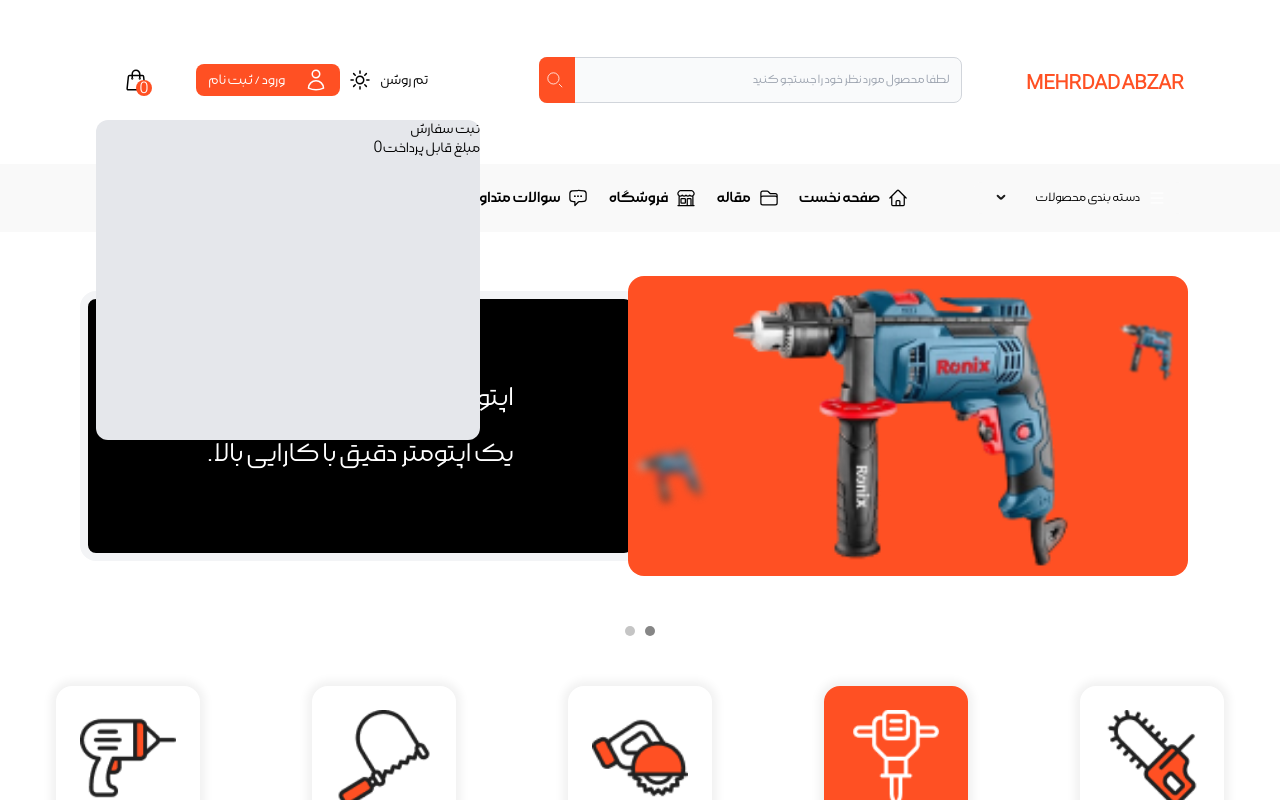
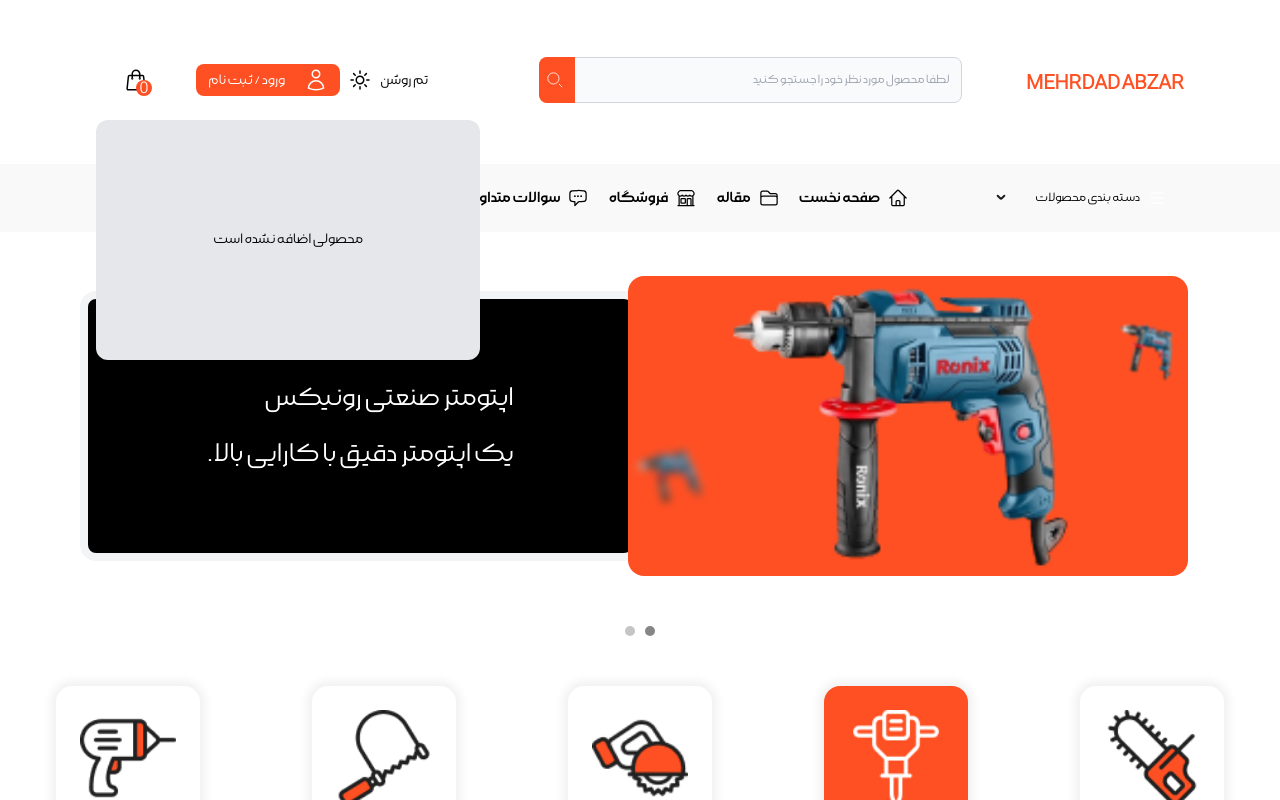
Before and after one commit to mehrdadosouli/abzar_osouli, a React (Vite) app: page / in a window 1280 px wide. Both pictures are taken after a click on the icon 136 px from the left and 80 px from the top of the page. Shown: the top 800 px of the page. Built offline with nearby package versions, Linux system fonts and the light colour scheme.

Commit message:
set ternery operator for basket and fix code

```diff
--- a/src/components/header/HeaderTop.jsx
+++ b/src/components/header/HeaderTop.jsx
@@ -2,8 +2,8 @@
 import { theme } from '../../utils/theme';
 import MoonIcon from "../../../public/photo/MoonIcon";
 import SunIcon from "../../../public/photo/SunIcon";
-import { useSelector , useDispatch } from "react-redux";
-import { selectCategory, selectSumCountity,selectCheckout } from "../../redux/features/Products/productSlice";
+import { useSelector, useDispatch } from "react-redux";
+import { selectCategory, selectSumCountity, selectCheckout } from "../../redux/features/Products/productSlice";
 import { useState } from "react";
 import { addToCard, decrement, increment } from "../../redux/features/Products/productSlice";
 import TrashIcon from "../../../public/photo/TrashIcon";
@@ -11,21 +11,21 @@
 import MinusSvg from "../../../public/photo/MinusSvg";
 
 export default function HeaderTop({ setGetTheme, getTheme }) {
-  const dispatch=useDispatch()
+  const dispatch = useDispatch()
   const countProducts = useSelector(selectSumCountity)
   const selectProducts = useSelector(selectCategory)
   const selectQuantity = useSelector(selectCheckout)
   const [open, setOpen] = useState(false)
-  const clickHandler=(id)=>{
+  const clickHandler = (id) => {
     dispatch(addToCard(id))
   }
-    const trashHandler=(id)=>{
+  const trashHandler = (id) => {
     dispatch(decrement(id))
   }
-    const plusHandler=(id)=>{
+  const plusHandler = (id) => {
     dispatch(increment(id))
   }
-    const minusHandler=(id)=>{
+  const minusHandler = (id) => {
     dispatch(decrement(id))
   }
   const shopHandler = () => {
@@ -57,16 +57,24 @@
               <path d="M15.75 10.5V6a3.75 3.75 0 1 0-7.5 0v4.5m11.356-1.993 1.263 12c.07.665-.45 1.243-1.119 1.243H4.25a1.125 1.125 0 0 1-1.12-1.243l1.264-12A1.125 1.125 0 0 1 5.513 7.5h12.974c.576 0 1.059.435 1.119 1.007ZM8.625 10.5a.375.375 0 1 1-.75 0 .375.375 0 0 1 .75 0Zm7.5 0a.375.375 0 1 1-.75 0 .375.375 0 0 1 .75 0Z" />
             </svg>
             <span className="size-4 absolute top-10 left-10 flex justify-center items-center text-base pt-1 bg-primaryColor text-white rounded-full">{countProducts == 0 ? "0" : countProducts} </span>
-            <div className={`w-96 h-80 overflow-y-auto .scrollbar-thumb scrollbar-track scrollbar ${open ? 'visible' : 'hidden'} absolute top-18 left-0 z-[10000] rounded-xl text-black dark:bg-black dark:text-white`}>{selectProducts.map(item =>
+            <div className={`w-96 ${selectQuantity == 0 ? 'h-60' : 'h-80'} overflow-y-auto .scrollbar-thumb scrollbar-track scrollbar ${open ? 'visible' : 'hidden'} absolute top-18 left-0 z-[10000] rounded-xl text-black dark:bg-black dark:text-white`}>
+              {selectQuantity == 0 ?
+                <div className="p-2 flex justify-center items-center leading-[14rem]">
+                  <span>محصولی اضافه نشده است</span>
+                </div>
+                :
+                selectProducts.map(item =>
                   item.relatedProducts.map(elem => {
                     if (elem.count > 0) {
                       return (
-                    <div className={`flex justify-between items-center p-5 border-b-2 border-gray-300 `}>
+                        <div className={`flex justify-between items-center p-5 border-b-2 border-gray-300 select-none `}>
                           <img className="w-1/4 select-none" src={`photo/${elem.image}`} />
                           <div className="flex flex-col items-end gap-2">
                             <span className="select-none">{elem.name}</span>
-                        <span className="select-none">{elem.price} تومان</span>
-                        <div className="flex">
+                            <span className="select-none">
+                              {elem.price.toLocaleString()} تومان
+                            </span>
+                            <div className="flex select-none">
                               <div className={`p-2 rounded-lg`}> {elem.count == 0 ? <button className="w-full" onClick={() => clickHandler(elem.id)}>افزودن به سبد خرید</button> : <div className="flex gap-2 justify-between items-center">
                                 <span className="cursor-pointer bg-gray-200 rounded-full p-1" onClick={() => plusHandler(elem.id)}><PlusSvg /></span>
                                 <span className="select-none bg-primaryColor p-1 rounded-full text-white">{elem.count}</span>
@@ -83,13 +91,15 @@
                     }
                   }
                   ))}
-              <div>
+              {
+                selectQuantity > 0 && <div className="p-2 flex flex-col gap-5 justify-start items-start">
                 <button>ثبت سفارش</button>
-                <div>
+                <div className="w-full flex justify-between items-center">
                   <span>مبلغ قابل پرداخت</span>
-                  <span>{selectQuantity}</span>
+                  <span>{selectQuantity.toLocaleString()} تومان</span>
                 </div>
               </div>
+              }
             </div>
           </div>
         </div>
```
Lines whose indentation alone changed are shown as unchanged.
